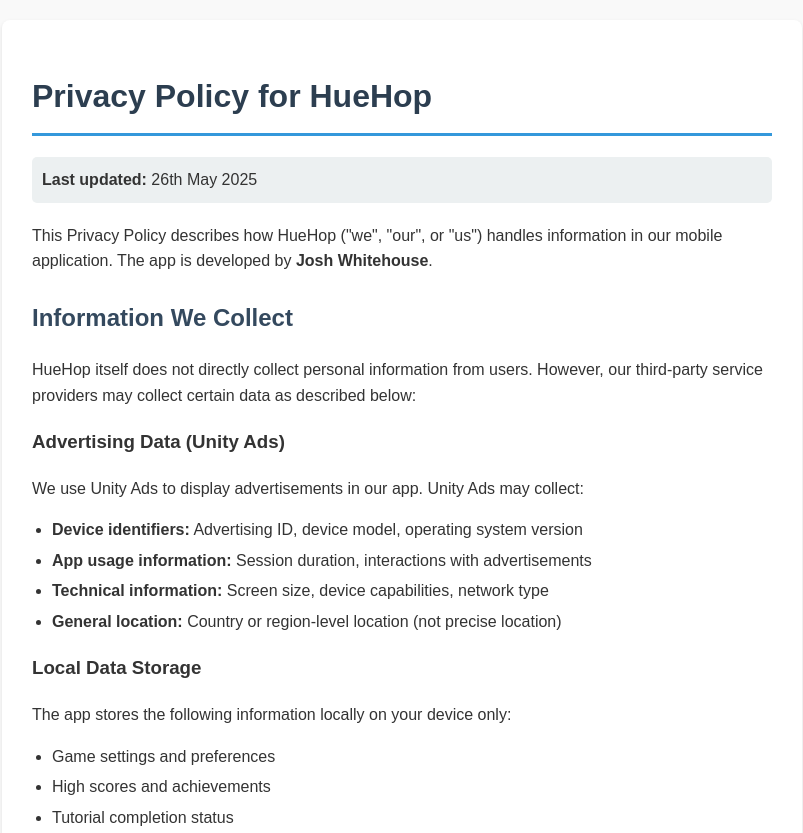
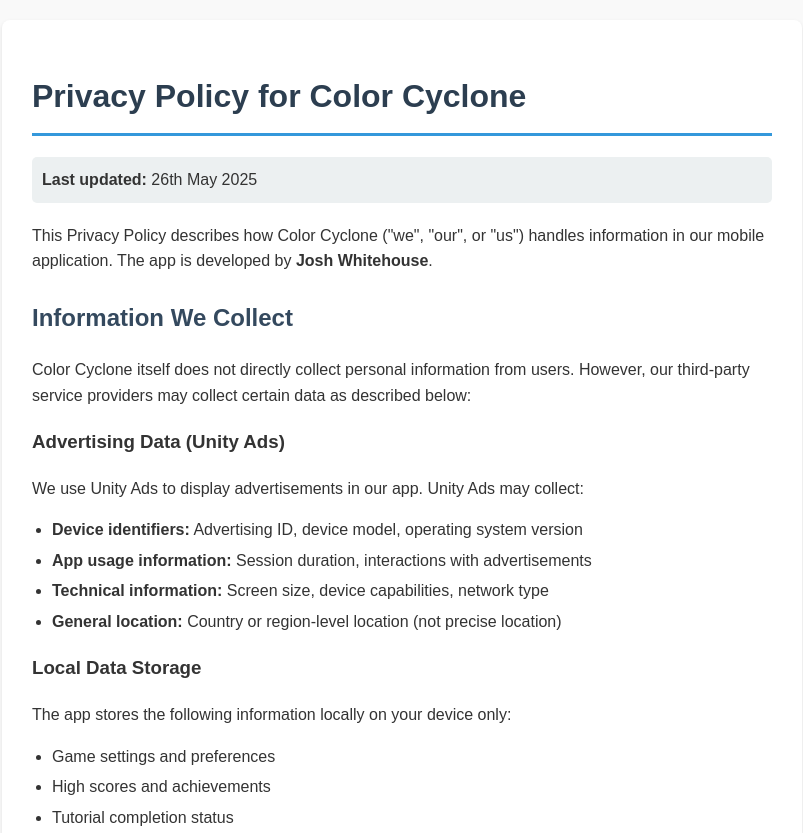
Before and after one commit to Octorious/color-cyclone-privacy-policy, a plain HTML site: page index.html in a window 1280 px wide. Shown: the top 833 px of the page, without its empty margins (238-1041 px from the left). Drawn offline with Linux system fonts and the light colour scheme.

Commit message:
Update index.html

```diff
--- a/index.html
+++ b/index.html
@@ -3,7 +3,7 @@
 <head>
     <meta charset="UTF-8">
     <meta name="viewport" content="width=device-width, initial-scale=1.0">
-    <title>HueHop Privacy Policy</title>
+    <title>Color Cyclone Privacy Policy</title>
     <style>
         body {
             font-family: Arial, sans-serif;
@@ -51,16 +51,16 @@
 </head>
 <body>
     <div class="container">
-        <h1>Privacy Policy for HueHop</h1>
+        <h1>Privacy Policy for Color Cyclone</h1>
 
         <div class="last-updated">
             <strong>Last updated: </strong>26th May 2025
         </div>
 
-        <p>This Privacy Policy describes how HueHop ("we", "our", or "us") handles information in our mobile application. The app is developed by <strong>Josh Whitehouse</strong>.</p>
+        <p>This Privacy Policy describes how Color Cyclone ("we", "our", or "us") handles information in our mobile application. The app is developed by <strong>Josh Whitehouse</strong>.</p>
 
         <h2>Information We Collect</h2>
-        <p>HueHop itself does not directly collect personal information from users. However, our third-party service providers may collect certain data as described below:</p>
+        <p>Color Cyclone itself does not directly collect personal information from users. However, our third-party service providers may collect certain data as described below:</p>
 
         <h3>Advertising Data (Unity Ads)</h3>
         <p>We use Unity Ads to display advertisements in our app. Unity Ads may collect:</p>
```
